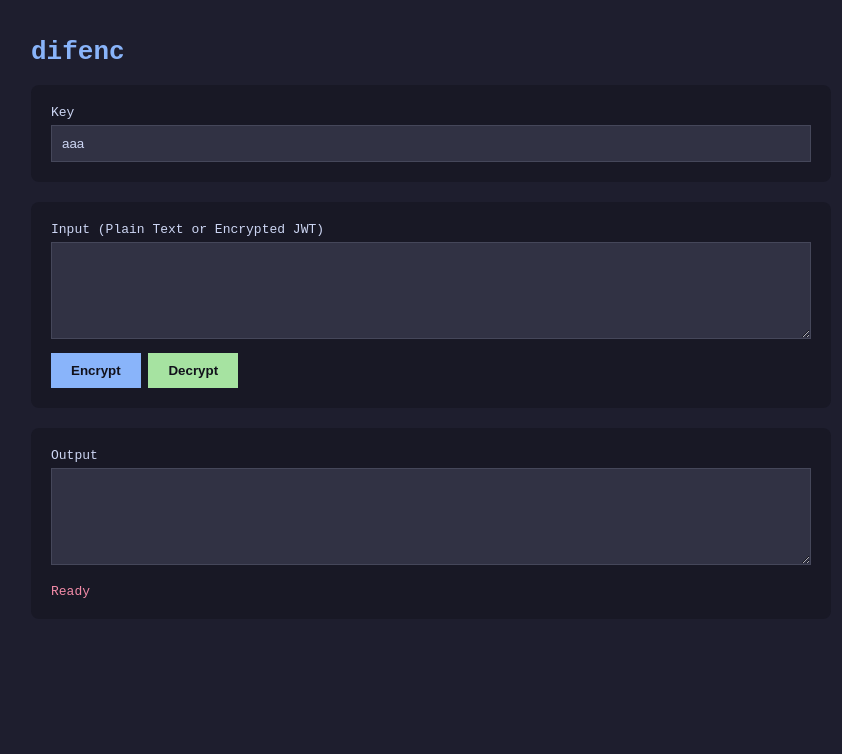
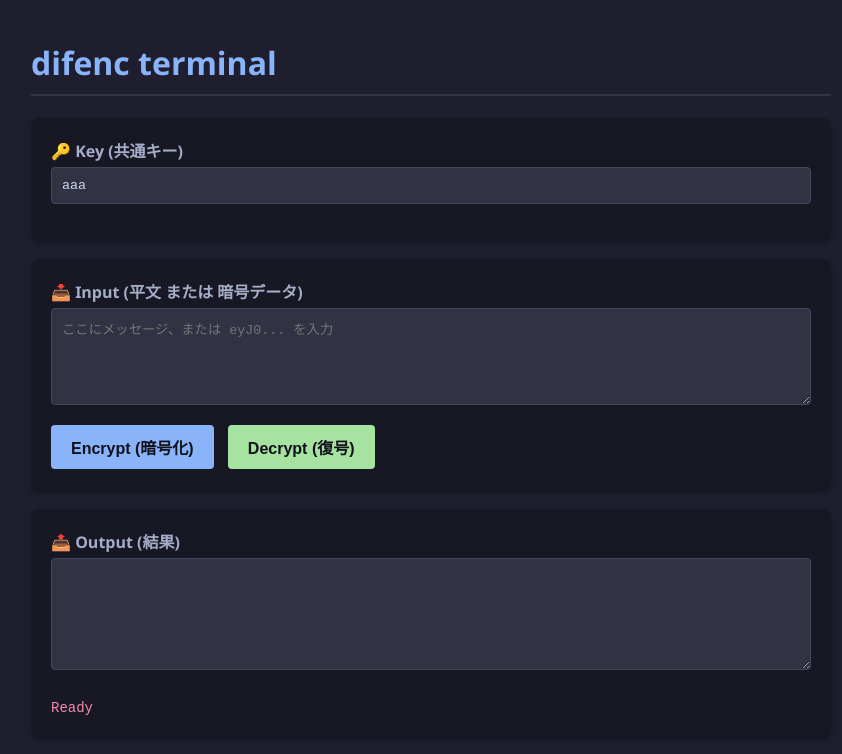
Before and after one commit to system322940-dev/difenc, a plain HTML site: page index.html in a window 1280 px wide. Shown: the whole page, without its empty margins (209-1051 px from the left). Drawn offline with Linux system fonts and the light colour scheme.

Commit message:
Update index.html

```diff
--- a/index.html
+++ b/index.html
@@ -5,43 +5,46 @@
     <meta name="viewport" content="width=device-width, initial-scale=1.0">
     <title>difenc terminal</title>
     <style>
-        body { font-family: monospace; background-color: #1e1e2e; color: #cdd6f4; max-width: 800px; margin: 0 auto; padding: 20px; }
-        h1 { color: #89b4fa; }
-        .container { background-color: #181825; padding: 20px; border-radius: 8px; margin-bottom: 20px; }
-        textarea, input { width: 100%; padding: 10px; margin-top: 5px; background: #313244; color: #cdd6f4; border: 1px solid #45475a; box-sizing: border-box; }
-        button { background: #89b4fa; color: #11111b; border: none; padding: 10px 20px; cursor: pointer; margin-top: 10px; font-weight: bold; }
+        body { font-family: 'Segoe UI', Tahoma, Geneva, Verdana, sans-serif; background-color: #1e1e2e; color: #cdd6f4; max-width: 800px; margin: 0 auto; padding: 20px; }
+        h1 { color: #89b4fa; border-bottom: 2px solid #313244; padding-bottom: 10px; }
+        .container { background-color: #181825; padding: 20px; border-radius: 8px; box-shadow: 0 4px 6px rgba(0,0,0,0.3); margin-bottom: 20px; }
+        label { display: block; margin-bottom: 5px; font-weight: bold; color: #a6adc8; }
+        textarea, input { width: 100%; padding: 10px; margin-bottom: 15px; background: #313244; color: #cdd6f4; border: 1px solid #45475a; border-radius: 4px; box-sizing: border-box; font-family: monospace; }
+        button { background: #89b4fa; color: #11111b; border: none; padding: 10px 20px; cursor: pointer; border-radius: 4px; font-weight: bold; font-size: 16px; margin-right: 10px; transition: 0.2s; }
         button:hover { background: #b4befe; }
-        .log { margin-top: 15px; color: #f38ba8; }
+        button.decrypt-btn { background: #a6e3a1; }
+        button.decrypt-btn:hover { background: #94e2d5; }
+        .log { margin-top: 10px; font-family: monospace; font-size: 14px; color: #f38ba8; }
     </style>
 </head>
 <body>
 
-    <h1>difenc</h1>
+    <h1>difenc terminal</h1>
 
     <div class="container">
-        <label>Key</label>
+        <label>🔑 Key (共通キー)</label>
         <input type="text" id="keyInput" value="aaa">
     </div>
 
     <div class="container">
-        <label>Input (Plain Text or Encrypted JWT)</label>
-        <textarea id="dataInput" rows="5"></textarea>
+        <label>📥 Input (平文 または 暗号データ)</label>
+        <textarea id="dataInput" rows="5" placeholder="ここにメッセージ、または eyJ0... を入力"></textarea>
 
         <div>
-            <button onclick="sendRequest('encrypt')">Encrypt</button>
-            <button onclick="sendRequest('decrypt')" style="background: #a6e3a1;">Decrypt</button>
+            <button onclick="sendRequest('encrypt')">Encrypt (暗号化)</button>
+            <button class="decrypt-btn" onclick="sendRequest('decrypt')">Decrypt (復号)</button>
         </div>
     </div>
 
     <div class="container">
-        <label>Output</label>
-        <textarea id="dataOutput" rows="5" readonly></textarea>
+        <label>📤 Output (結果)</label>
+        <textarea id="dataOutput" rows="6" readonly></textarea>
         <div id="status" class="log">Ready</div>
     </div>
 
     <script>
-        // デプロイしたCloudflare WorkerのURLをここに入れます
-        const WORKER_URL = "https://difenc.system322940-dev.workers.dev/";
+        // ★ここにデプロイしたCloudflare WorkerのURLを入れる
+        const WORKER_URL = "https://difenc.system322940-dev.workers.dev";
 
         async function sendRequest(action) {
             const key = document.getElementById('keyInput').value;
@@ -55,10 +58,10 @@
             }
 
             statusEl.innerText = "Processing...";
+            statusEl.style.color = "#f9e2af";
             outputEl.value = "";
 
             try {
-                // ロジックは全てサーバー(Worker)に丸投げ
                 const response = await fetch(WORKER_URL, {
                     method: 'POST',
                     headers: { 'Content-Type': 'application/json' },
@@ -67,13 +70,14 @@
 
                 if (!response.ok) throw new Error("Network response was not ok");
 
-                // データだけをシンプルに受け取る
                 const resultText = await response.text();
                 outputEl.value = resultText;
                 statusEl.innerText = `${action.toUpperCase()} completed.`;
+                statusEl.style.color = "#a6e3a1";
 
             } catch (error) {
                 statusEl.innerText = "Communication error.";
+                statusEl.style.color = "#f38ba8";
             }
         }
     </script>
```
